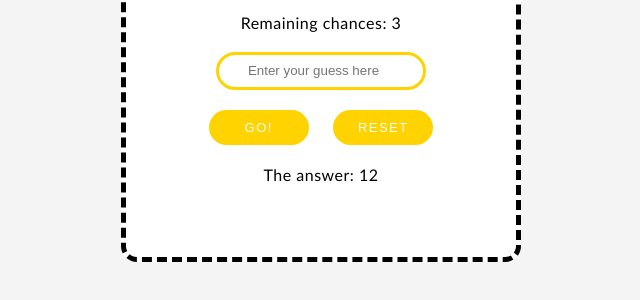
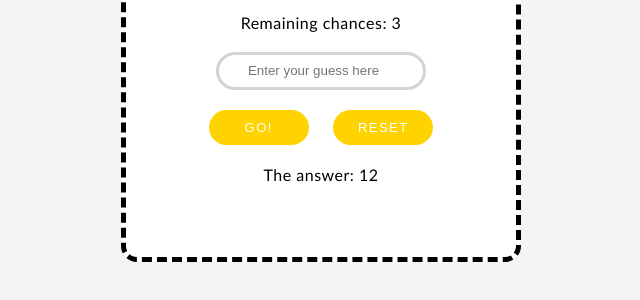
Before and after one commit to llsomll/number-guessing-game, a plain HTML site: page index.html in a window 1280 px wide. Shown: the part 468-768 px from the top of the page, without its empty margins (319-959 px from the left). Drawn offline with Linux system fonts and the light colour scheme.

Commit message:
design change

```diff
--- a/style.css
+++ b/style.css
@@ -51,7 +51,7 @@ h1 {
   width: 200px;
   height: 30px;
   text-align: center;
-  border: 3px solid #ffd300;
+  border: 3px solid lightgrey;
 }
 
 button {
```
